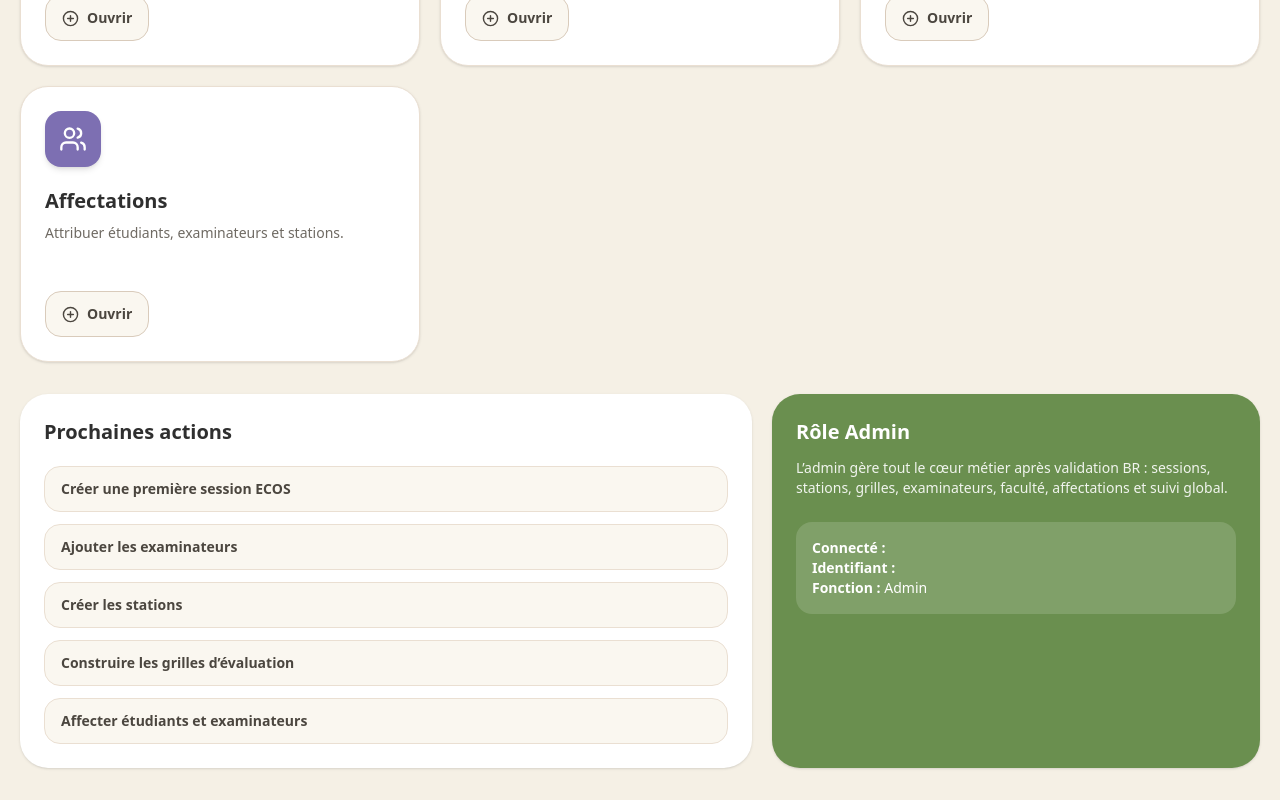
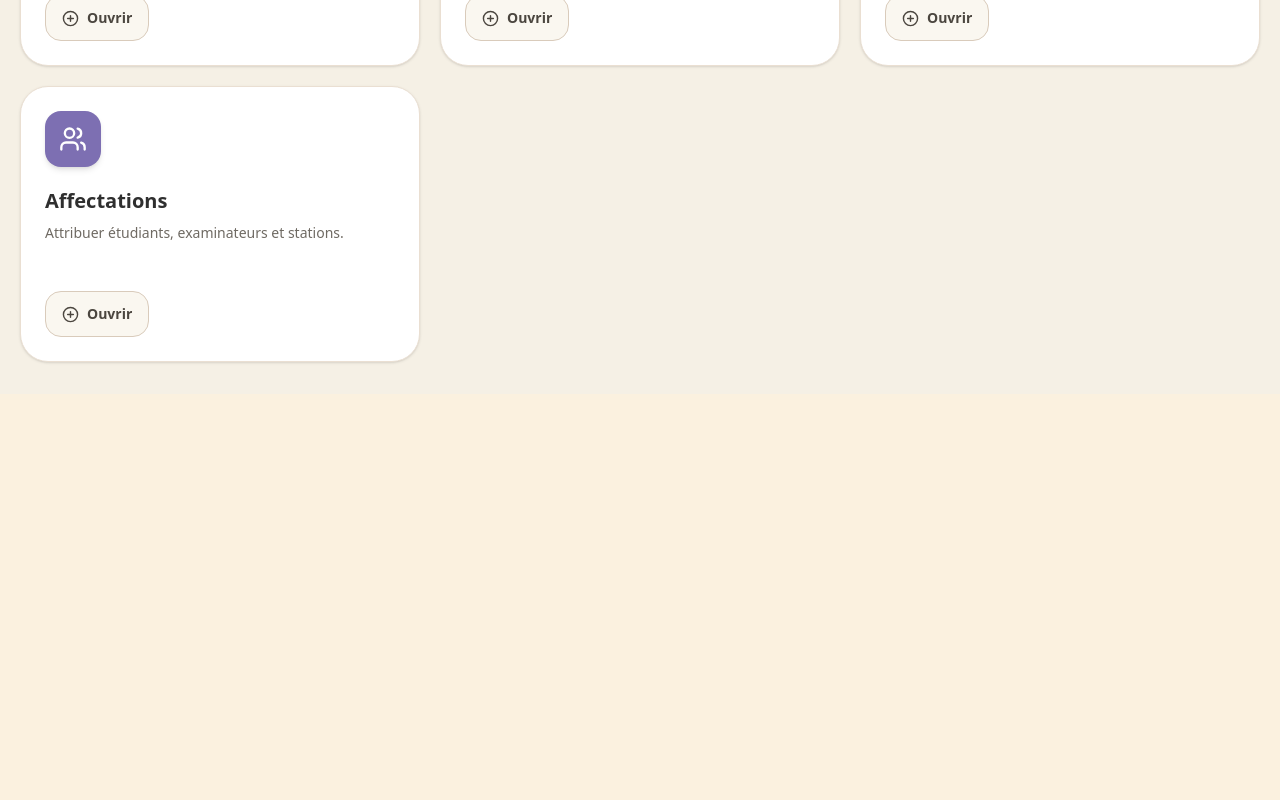
Before and after one commit to TutosupTours/tct-second-cycle, a Next.js app: page /admin in a window 1280 px wide. Shown: the part 914-1714 px from the top of the page. After the commit the page ends 1308 px from the top, so only its background shows below. Built offline with nearby package versions, Linux system fonts and the light colour scheme; sample sign-in values are in the browser's storage.

Commit message:
link admin dashboard modules

```diff
--- a/app/admin/page.tsx
+++ b/app/admin/page.tsx
@@ -1,5 +1,6 @@
 "use client";
 
+import Link from "next/link";
 import { useEffect, useState } from "react";
 import {
   CalendarDays,
@@ -27,42 +28,49 @@ const cards = [
     description: "Créer et gérer les sessions d’entraînement.",
     icon: CalendarDays,
     color: "#6a8f4f",
+    href: "/admin/sessions",
   },
   {
     title: "Étudiants",
-    description: "Suivre les inscriptions et comptes activés.",
+    description: "Suivre les comptes étudiants activés.",
     icon: GraduationCap,
     color: "#ef9faa",
+    href: "/admin/students",
   },
   {
     title: "Examinateurs",
     description: "Ajouter, inviter et affecter les examinateurs.",
     icon: Stethoscope,
     color: "#efc24d",
+    href: "/admin/examiners",
   },
   {
     title: "Faculté",
     description: "Gérer l’accès des encadrants facultaires.",
     icon: Building2,
     color: "#243b63",
+    href: "/admin/faculty",
   },
   {
     title: "Stations",
     description: "Créer les stations et scénarios ECOS.",
     icon: ClipboardList,
     color: "#d63b33",
+    href: "/admin/stations",
   },
   {
     title: "Grilles",
     description: "Créer les grilles d’évaluation.",
     icon: FileCheck,
     color: "#8eab60",
+    href: "/admin/grids",
   },
   {
     title: "Affectations",
     description: "Attribuer étudiants, examinateurs et stations.",
     icon: Users,
     color: "#7d6fb2",
+    href: "/admin/assignments",
   },
 ];
 
@@ -128,13 +136,11 @@ export default function AdminPage() {
         </section>
 
         <section className="mt-8">
-          <div className="mb-4 flex items-center justify-between">
-            <div>
-              <h2 className="text-2xl font-bold">Modules admin</h2>
-              <p className="text-sm text-[#6f6a63]">
-                Choisis le module à configurer.
-              </p>
-            </div>
+          <div className="mb-4">
+            <h2 className="text-2xl font-bold">Modules admin</h2>
+            <p className="text-sm text-[#6f6a63]">
+              Choisis le module à configurer.
+            </p>
           </div>
 
           <div className="grid gap-5 md:grid-cols-2 xl:grid-cols-3">
@@ -154,52 +160,21 @@ export default function AdminPage() {
                   </div>
 
                   <h3 className="mt-5 text-xl font-bold">{card.title}</h3>
+
                   <p className="mt-2 min-h-[48px] text-sm text-[#6f6a63]">
                     {card.description}
                   </p>
 
-                  <button className="mt-5 inline-flex items-center gap-2 rounded-2xl border border-[#d9cbbb] bg-[#faf7f0] px-4 py-3 text-sm font-semibold text-[#4b463f] transition group-hover:bg-[#6a8f4f] group-hover:text-white">
+                  <Link
+                    href={card.href}
+                    className="mt-5 inline-flex items-center gap-2 rounded-2xl border border-[#d9cbbb] bg-[#faf7f0] px-4 py-3 text-sm font-semibold text-[#4b463f] transition group-hover:bg-[#6a8f4f] group-hover:text-white"
+                  >
                     <PlusCircle size={17} />
                     Ouvrir
-                  </button>
+                  </Link>
                 </div>
               );
             })}
-          </div>
-        </section>
-
-        <section className="mt-8 grid gap-5 lg:grid-cols-[1.2fr_0.8fr]">
-          <div className="rounded-[28px] bg-white p-6 shadow-sm">
-            <h2 className="text-xl font-bold">Prochaines actions</h2>
-
-            <div className="mt-5 space-y-3">
-              <Action text="Créer une première session ECOS" />
-              <Action text="Ajouter les examinateurs" />
-              <Action text="Créer les stations" />
-              <Action text="Construire les grilles d’évaluation" />
-              <Action text="Affecter étudiants et examinateurs" />
-            </div>
-          </div>
-
-          <div className="rounded-[28px] bg-[#6a8f4f] p-6 text-white shadow-sm">
-            <h2 className="text-xl font-bold">Rôle Admin</h2>
-            <p className="mt-3 text-sm text-white/90">
-              L’admin gère tout le cœur métier après validation BR :
-              sessions, stations, grilles, examinateurs, faculté, affectations
-              et suivi global.
-            </p>
-
-            <div className="mt-6 rounded-2xl bg-white/15 p-4 text-sm">
-              <p>
-                <strong>Connecté :</strong> {staff.prenom} {staff.nom}
-              </p>
-              <p>
-                <strong>Identifiant :</strong> {staff.login_id}
-              </p>
-              <p>
-                <strong>Fonction :</strong> {staff.fonction || "Admin"}
-              </p>
-            </div>
           </div>
         </section>
       </div>
@@ -215,11 +190,3 @@ function Stat({ title, value }: { title: string; value: string }) {
     </div>
   );
 }
-
-function Action({ text }: { text: string }) {
-  return (
-    <div className="rounded-2xl border border-[#eadfd2] bg-[#faf7f0] px-4 py-3 text-sm font-semibold text-[#4b463f]">
-      {text}
-    </div>
-  );
-}
```
